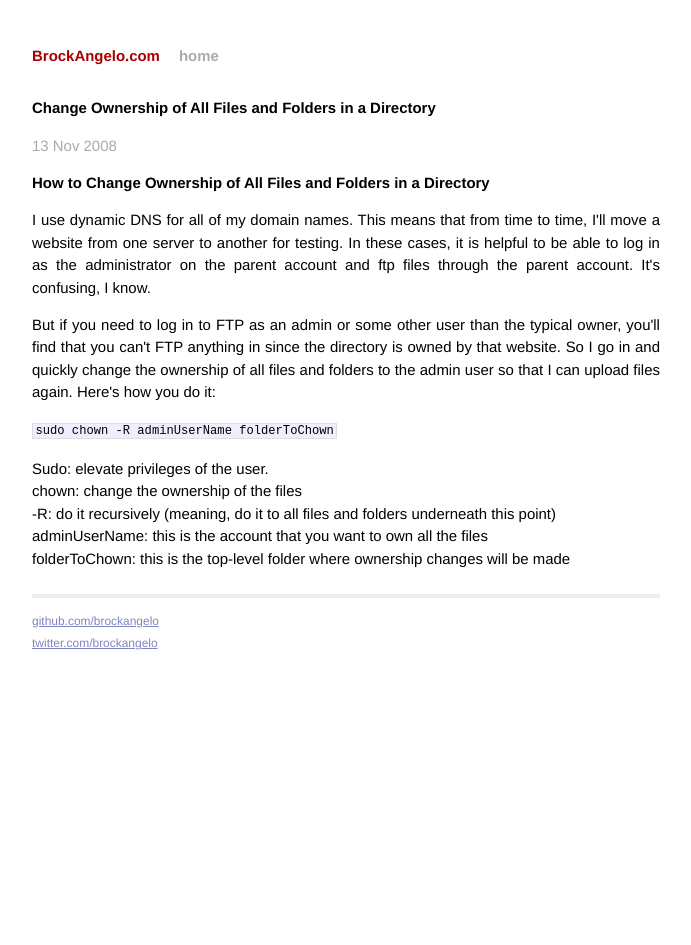
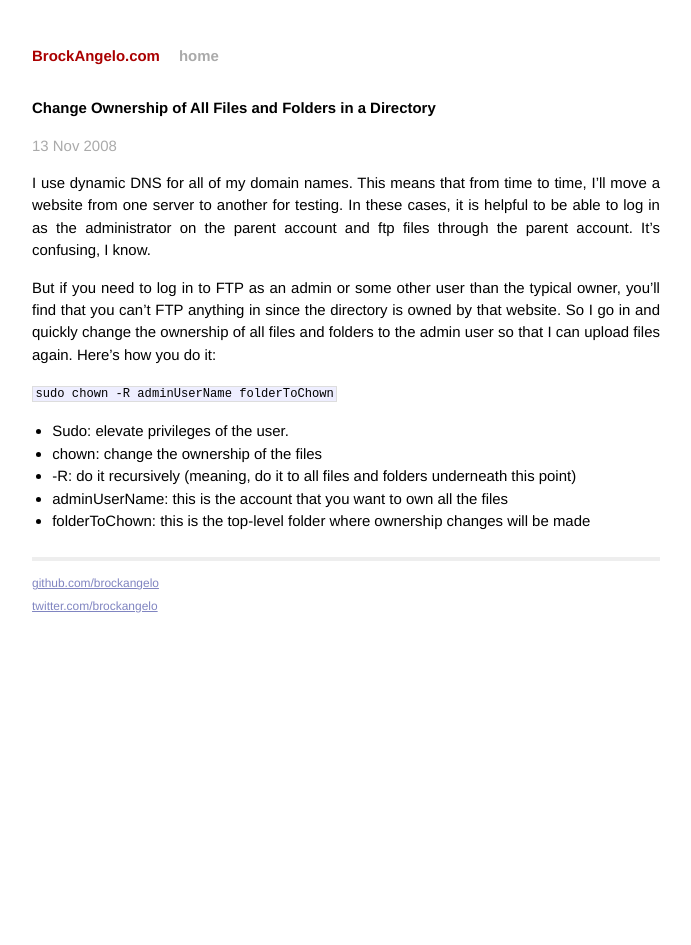
Before and after one commit to brock/brock.github.io, a Jekyll site: the page built from _posts/2008-11-12-change-ownership-of-all-files-and-folders-in-a-directory.markdown, in a window 1280 px wide. Shown: the whole page, without its empty margins (294-985 px from the left). Built offline with Jekyll 4.4.1, drawn with Linux system fonts in a browser that asks for light colours; Markdown is read by kramdown in place of the engine named in the settings.

````diff
--- a/_posts/2008-11-12-change-ownership-of-all-files-and-folders-in-a-directory.markdown
+++ b/_posts/2008-11-12-change-ownership-of-all-files-and-folders-in-a-directory.markdown
@@ -37,12 +37,15 @@ comments:
     and we are looking to exchange solutions with \r\nother folks, be sure to shoot
     me an email if interested."
 ---
-<p><strong>How to Change Ownership of All Files and Folders in a Directory</strong></p>
-<p>I use dynamic DNS for all of my domain names. This means that from time to time, I'll move a website from one server to another for testing. In these cases, it is helpful to be able to log in as the administrator on the parent account and ftp files through the parent account. It's confusing, I know.</p>
-<p>But if you need to log in to FTP as an admin or some other user than the typical owner, you'll find that you can't FTP anything in since the directory is owned by that website. So I go in and quickly change the ownership of all files and folders to the admin user so that I can upload files again. Here's how you do it:</p>
-<blockquote><p><code>sudo chown -R adminUserName folderToChown</code></p></blockquote>
-<p>Sudo:  elevate privileges of the user.<br />
-chown: change the ownership of the files<br />
--R: do it recursively (meaning, do it to all files and folders underneath this point)<br />
-adminUserName: this is the account that you want to own all the files<br />
-folderToChown: this is the top-level folder where ownership changes will be made</p>
+
+I use dynamic DNS for all of my domain names. This means that from time to time, I'll move a website from one server to another for testing. In these cases, it is helpful to be able to log in as the administrator on the parent account and ftp files through the parent account. It's confusing, I know.
+
+But if you need to log in to FTP as an admin or some other user than the typical owner, you'll find that you can't FTP anything in since the directory is owned by that website. So I go in and quickly change the ownership of all files and folders to the admin user so that I can upload files again. Here's how you do it:
+
+```sudo chown -R adminUserName folderToChown```
+
+* Sudo:  elevate privileges of the user.
+* chown: change the ownership of the files
+* -R: do it recursively (meaning, do it to all files and folders underneath this point)
+* adminUserName: this is the account that you want to own all the files
+* folderToChown: this is the top-level folder where ownership changes will be made
````
Also changed, not shown: _posts/2008-09-06-using-php-code-in-posts-pages.markdown (+4 -3 lines), _posts/2008-11-02-how-to-change-attributes-for-all-files-and-folders.markdown (+6 -2 lines), _posts/2008-11-02-how-to-remove-non-empty-directories-in-linux.markdown (+5 -3 lines), _posts/2008-11-09-search-and-replace-mysql-using-phpmyadmin.markdown (+10 -10 lines), _posts/2009-03-18-search-and-replace-a-custom-field-in-wordpress-using-phpmyadmin.markdown (+18 -15 lines).
